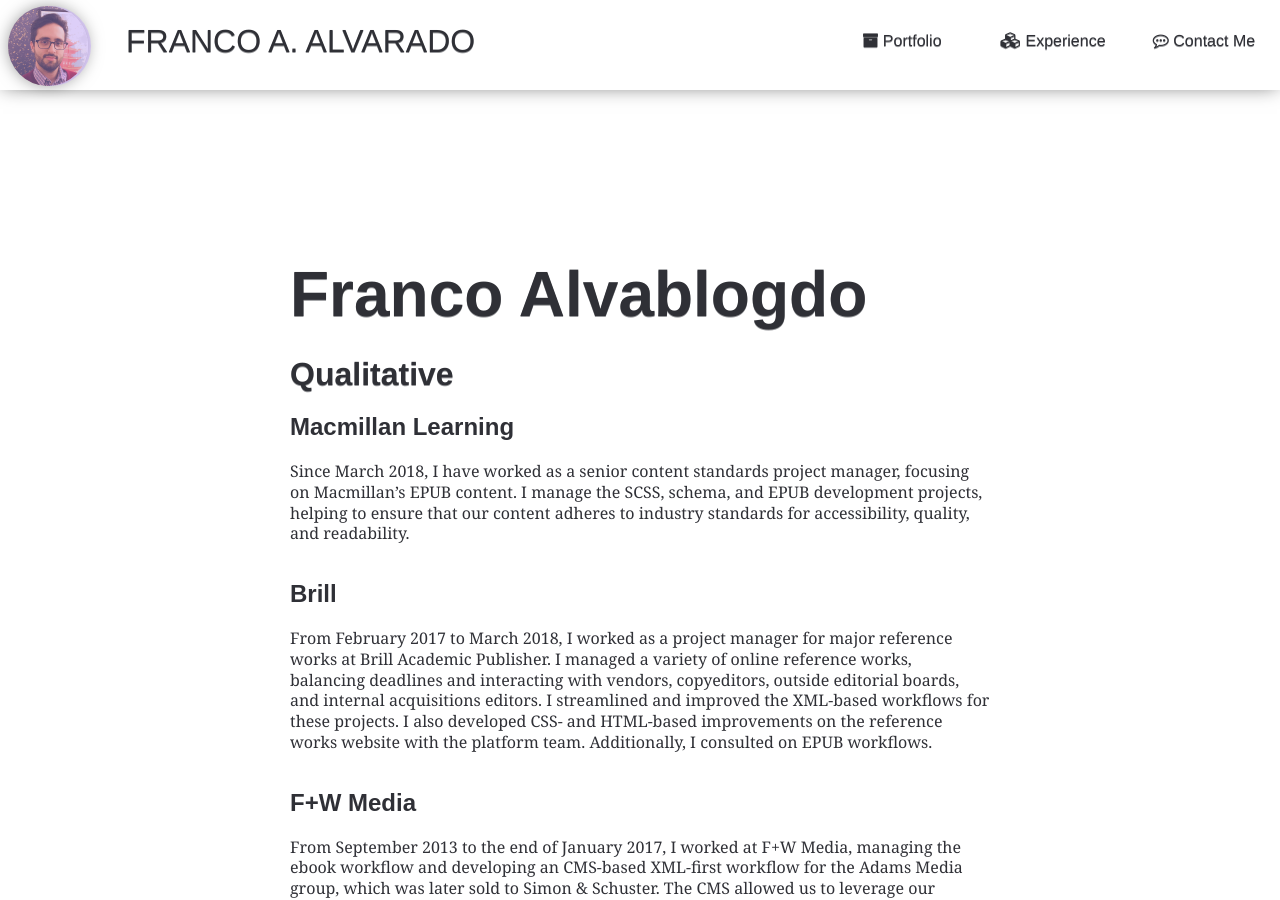
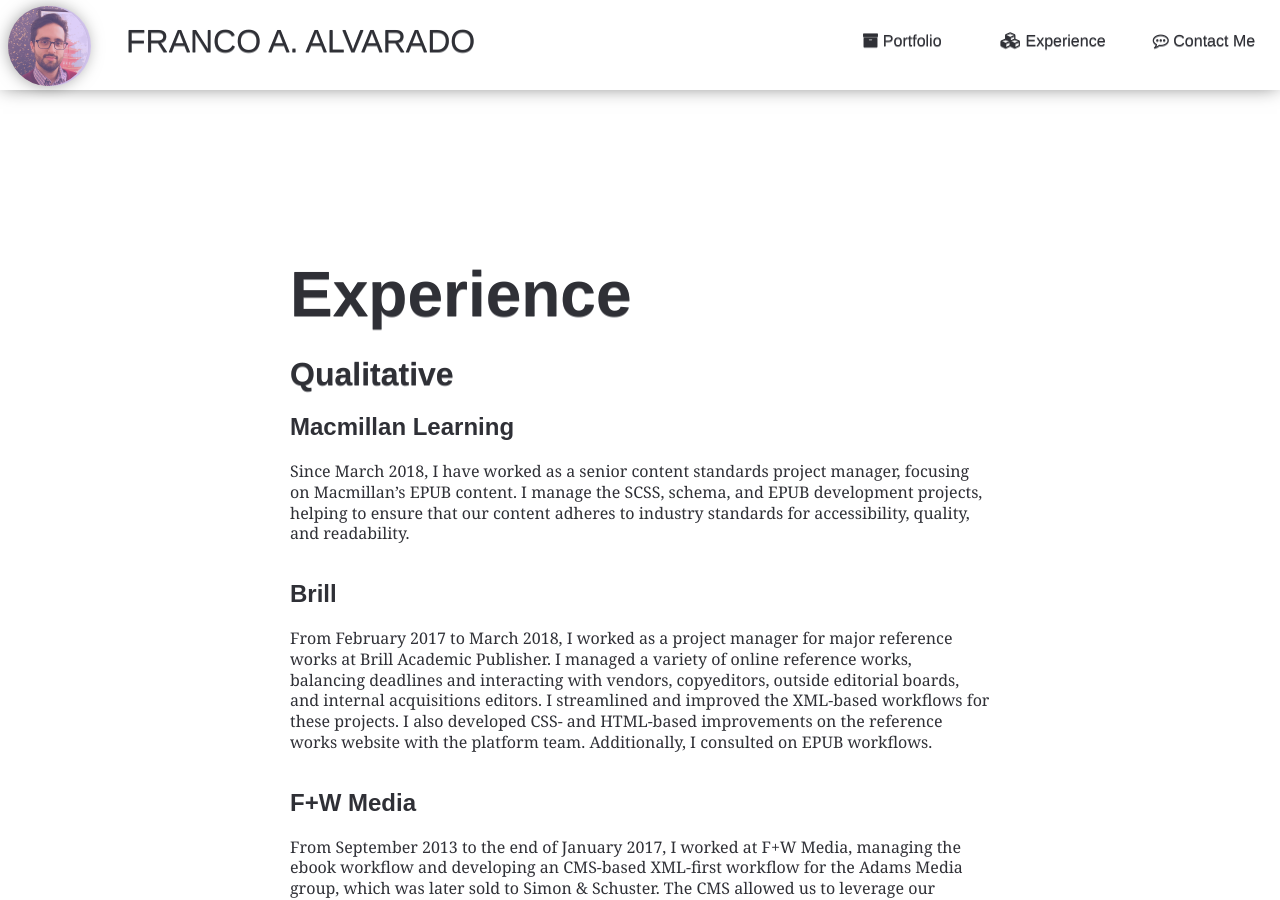
Before and after one commit to francopub/francopub.github.io, a Jekyll site: the page built from experience/index.html, in a window 1280 px wide and 900 px high. Built offline with Jekyll 4.4.1, drawn with Linux system fonts in a browser that asks for light colours; nearby versions of some CDN libraries; some web fonts are replaced.

Commit message:
Update index.html

```diff
--- a/experience/index.html
+++ b/experience/index.html
@@ -5,7 +5,7 @@ published: true
 ---
 <header role="banner" class="site-header">
   <h1>
-    Franco Alvablogdo
+Experience
   </h1>
   <!-- <p class="tag-line">
       a process blog
```
